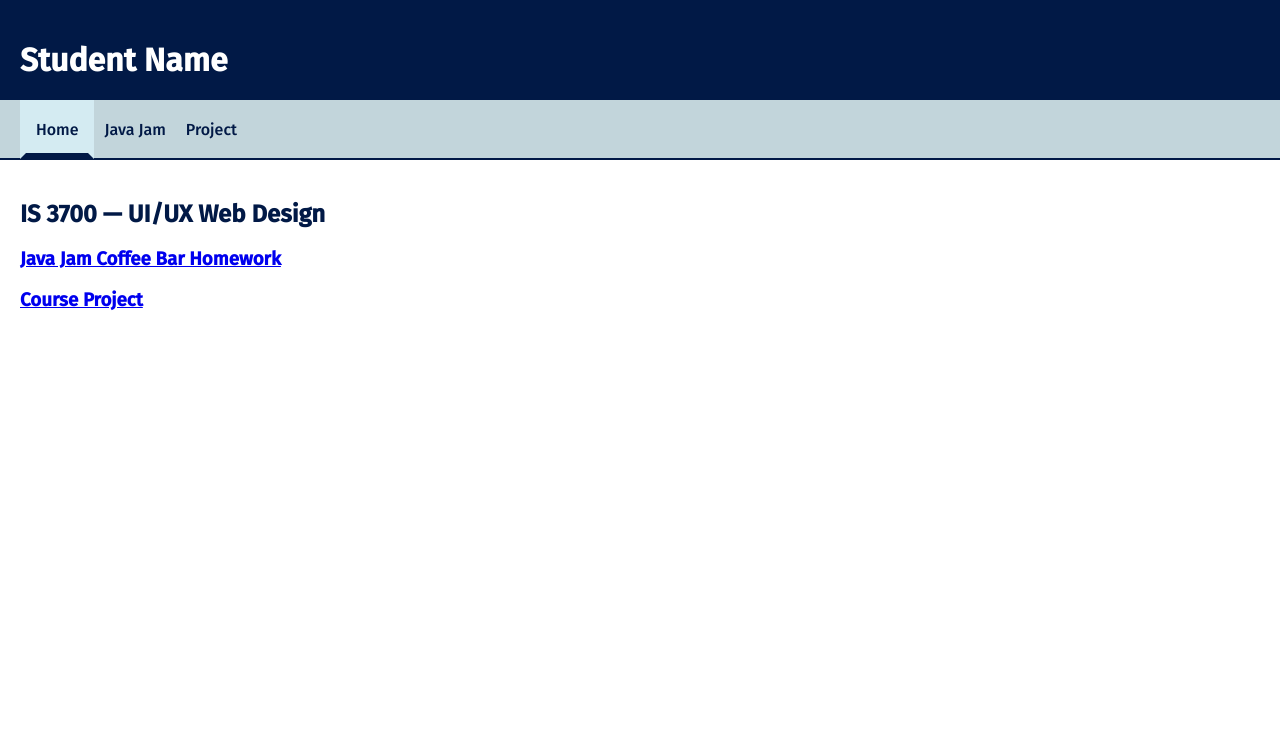
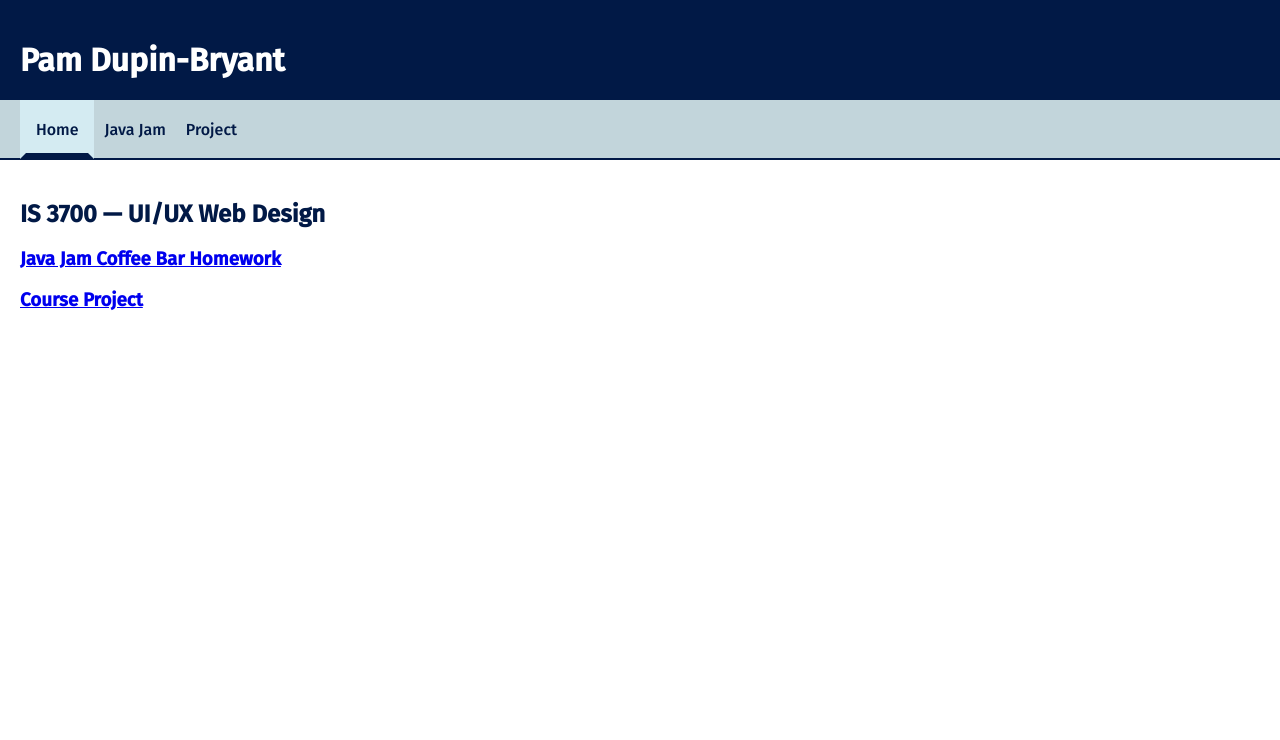
Before and after one commit to pamdupinbryant/pamdupinbryant.github.io, a plain HTML site: page index.html in a window 1280 px wide. Shown: the top 740 px of the page. Drawn offline with Linux system fonts and the light colour scheme.

Commit message:
index.html name change
I changed the name on index.html

```diff
--- a/index.html
+++ b/index.html
@@ -17,7 +17,7 @@
 <body>
     <header id="pageHeader">
         <!-- <a href="index.html"><img id="mainlogo" src="logo.png" alt="Logo" /></a> -->
-        <h1>Student Name</h1>
+        <h1>Pam Dupin-Bryant</h1>
     </header>
 
     <nav id="mainNav">
```
